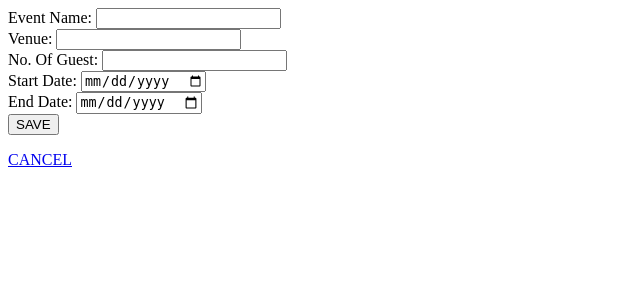
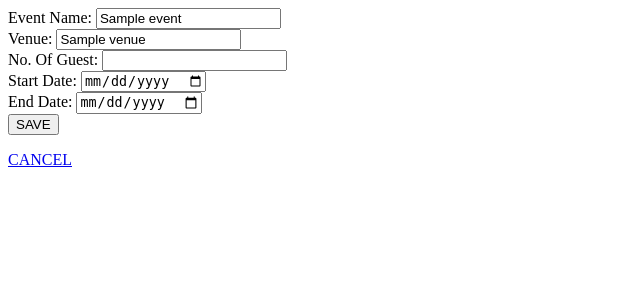
Before and after one commit to KarimJordan/EventSystem, a Django app: template event/templates/event/event_form.html in a window 1280 px wide. Shown: the top 300 px of the page, without its empty margins (0-640 px from the left). Run offline with Django 3.2, Linux system fonts and the light colour scheme; the template is opened without the code that fills it: most values are stand-ins (such as "Sample title", 1, 10 or a date in 2020).

Commit message:
Front end Jinja template for Update done.
Remaining work will be connecting it to the function itself.

```diff
--- a/event/templates/event/event_detail.html
+++ b/event/templates/event/event_detail.html
@@ -21,6 +21,7 @@
 <div>
     <form method="POST">
         {% csrf_token %}
+        <input type="hidden" name="_method" value="update">
         <button type="submit">Update Event</button>
     </form>
 </div>
--- a/event/templates/event/event_form.html
+++ b/event/templates/event/event_form.html
@@ -5,15 +5,45 @@
     <title>SAMPLE</title>
 </head>
 <body>
-    <form method="POST">
-        {% csrf_token %}
-        <label>Event Name: </label><input type="text" name="name"><br>
-        <label>Venue: </label><input type="text" name="venue"><br>
-        <label>No. Of Guest: </label><input type="number" name="no_of_guest"><br>
-        <label>Start Date: </label><input type="date" name="start_date"><br>
-        <label>End Date: </label><input type="date" name="end_date"><br>
-        <button type="submit">SAVE</button>
-        <p><a href="{% url 'event-list' %}">CANCEL</a></p>
-    </form>
+<form method="POST">
+    {% csrf_token %}
+    <label>Event Name: </label>
+    {% if event.name %}
+        <input type="text" name="name" value="{{ event.name }}">
+    {% else %}
+        <input type="text" name="name">
+    {% endif %}
+    <br>
+    <label>Venue: </label>
+    {% if event.venue %}
+        <input type="text" name="venue" value="{{ event.venue }}">
+    {% else %}
+        <input type="text" name="venue">
+    {% endif %}
+    <br>
+    <label>No. Of Guest: </label>
+    {% if event.no_of_guest %}
+        <input type="number" name="no_of_guest" value="{{ event.no_of_guest }}">
+    {% else %}
+        <input type="number" name="no_of_guest">
+    {% endif %}
+    <br>
+    <label>Start Date: </label>
+    {% if event.start_date %}
+        <input type="date" name="start_date" value="{{ event.start_date }}">
+    {% else %}
+        <input type="date" name="start_date">
+    {% endif %}
+    <br>
+    <label>End Date: </label>
+    {% if event.end_date %}
+        <input type="date" name="end_date" value="{{ event.end_date }}">
+    {% else %}
+        <input type="date" name="end_date">
+    {% endif %}
+    <br>
+    <button type="submit">SAVE</button>
+    <p><a href="{% url 'event-list' %}">CANCEL</a></p>
+</form>
 </body>
 </html>
--- a/event/views.py
+++ b/event/views.py
@@ -104,9 +104,7 @@ class EventsViewSet(viewsets.ModelViewSet):
         return query_set
 
     def post(self, request, *args, **kwargs):
-
         if '_method' in request.data and request.data['_method'] == 'delete':
-            print('destroy')
             response = self.destroy(request, *args, **kwargs)
         elif '_method' in request.data and request.data['_method'] == 'update':
             response = self.update(request, *args, **kwargs)
```
